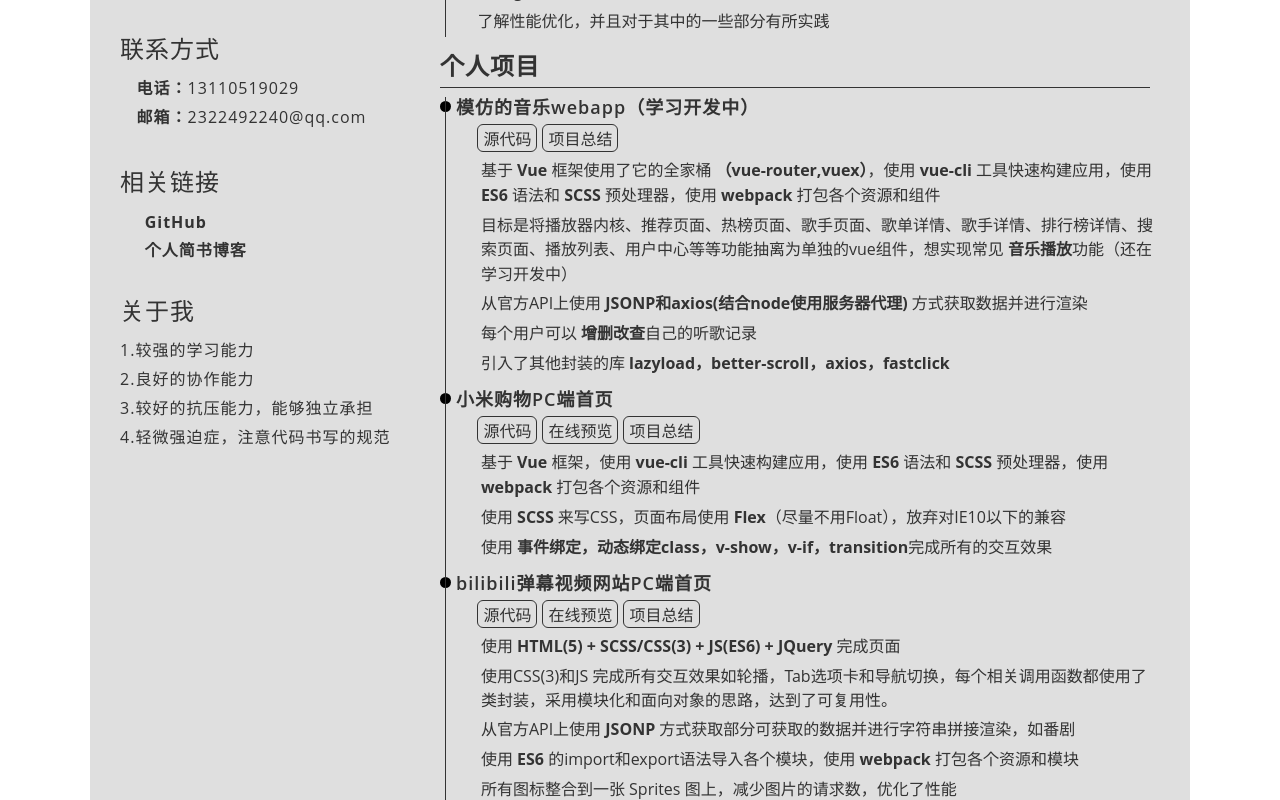
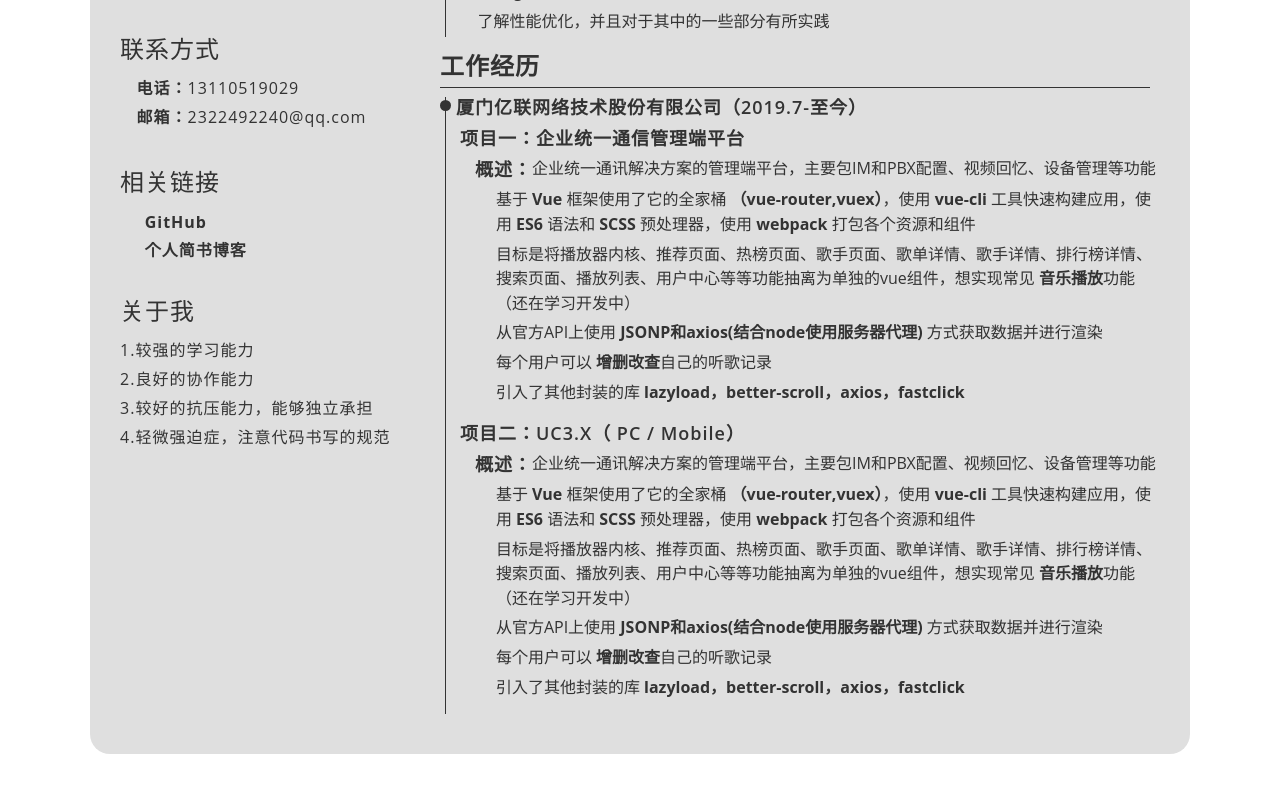
Before and after one commit to JAZI6/backup-resume, a Vue app: page / in a window 1280 px wide. Shown: the part 600-1400 px from the top of the page. Built offline with nearby package versions, Linux system fonts and the light colour scheme; a web font is replaced by a local one.

Commit message:
feat: 2020-7-26提交

```diff
--- a/src/components/Right.vue
+++ b/src/components/Right.vue
@@ -117,15 +117,24 @@
     </div>
 
     <div class="project">
-      <p class="title">个人项目</p>
-      <div class="content">
+      <p class="title">工作经历</p>
+      <div class="content project-content">
         <p class="sec-title">
-          <span class="dot"></span>模仿的音乐webapp（学习开发中）
+          <span class="dot"></span>厦门亿联网络技术股份有限公司（2019.7-至今）
         </p>
         <p class="link">
-          <span class="icon">&#xe67c;</span>
-          <a target="_blank" href="https://github.com/JAZI6/wyy-music-demo">源代码</a>
-          <a target="_blank" href="https://www.jianshu.com/p/72ea0b8c978d">项目总结</a>
+          <!-- <span class="chenjz-icon">&#xe611;</span> -->
+          <span class="project-key-word">项目一：</span>
+          <span class="project-item-name">企业统一通信管理端平台</span>
+          <!-- <a target="_blank" href="https://github.com/JAZI6/wyy-music-demo">源代码</a>
+          <a target="_blank" href="https://www.jianshu.com/p/72ea0b8c978d">项目总结</a> -->
+        </p>
+        <p class="text">
+          <!-- <span class="chenjz-icon">&#xe60f;</span> -->
+          <span class="project-key-word">概述：</span>
+          <span>
+            企业统一通讯解决方案的管理端平台，主要包IM和PBX配置、视频回忆、设备管理等功能
+          </span>
         </p>
         <p class="text">
           <span class="iconfont"></span>
@@ -169,7 +178,64 @@
           </span>
         </p>
       </div>
-      <div class="content">
+      <div class="content project-content">
+        <p class="link">
+          <!-- <span class="chenjz-icon">&#xe611;</span> -->
+          <span class="project-key-word">项目二：</span>
+          <span class="project-item-name">UC3.X（ PC / Mobile）</span>
+          <!-- <a target="_blank" href="https://github.com/JAZI6/wyy-music-demo">源代码</a>
+          <a target="_blank" href="https://www.jianshu.com/p/72ea0b8c978d">项目总结</a> -->
+        </p>
+        <p class="text">
+          <!-- <span class="chenjz-icon">&#xe60f;</span> -->
+          <span class="project-key-word">概述：</span>
+          <span>
+            企业统一通讯解决方案的管理端平台，主要包IM和PBX配置、视频回忆、设备管理等功能
+          </span>
+        </p>
+        <p class="text">
+          <span class="iconfont"></span>
+          <span>
+            基于
+            <strong>Vue</strong> 框架使用了它的全家桶
+            <strong>（vue-router,vuex）</strong>，使用
+            <strong>vue-cli</strong> 工具快速构建应用，使用
+            <strong>ES6</strong> 语法和
+            <strong>SCSS</strong> 预处理器，使用
+            <strong>webpack</strong> 打包各个资源和组件
+          </span>
+        </p>
+        <p class="text">
+          <span class="iconfont"></span>
+          <span>
+            目标是将播放器内核、推荐页面、热榜页面、歌手页面、歌单详情、歌手详情、排行榜详情、搜索页面、播放列表、用户中心等等功能抽离为单独的vue组件，想实现常见
+            <strong>音乐播放</strong>功能（还在学习开发中）
+          </span>
+        </p>
+        <p class="text">
+          <span class="iconfont"></span>
+          <span>
+            从官方API上使用
+            <strong>JSONP和axios(结合node使用服务器代理)</strong>
+            方式获取数据并进行渲染
+          </span>
+        </p>
+        <p class="text">
+          <span class="iconfont"></span>
+          <span>
+            每个用户可以
+            <strong>增删改查</strong>自己的听歌记录
+          </span>
+        </p>
+        <p class="text">
+          <span class="iconfont"></span>
+          <span>
+            引入了其他封装的库
+            <strong>lazyload，better-scroll，axios，fastclick</strong>
+          </span>
+        </p>
+      </div>
+      <!-- <div class="content">
         <p class="sec-title">
           <span class="dot"></span>小米购物PC端首页
         </p>
@@ -205,8 +271,8 @@
             <strong>事件绑定，动态绑定class，v-show，v-if，transition</strong>完成所有的交互效果
           </span>
         </p>
-      </div>
-      <div class="content">
+      </div> -->
+      <!-- <div class="content">
         <p class="sec-title">
           <span class="dot"></span>bilibili弹幕视频网站PC端首页
         </p>
@@ -296,7 +362,7 @@
             <strong>AJAX</strong>来获取自己写的假JSON数据
           </span>
         </p>
-      </div>
+      </div> -->
     </div>
   </div>
 </template>
@@ -312,7 +378,7 @@
   overflow: hidden;
   display: flex;
   flex-direction: column;
-  justify-content: space-between;
+  // justify-content: space-between;
   .project,
   .skill {
     position: relative;
@@ -347,9 +413,10 @@
         .dot {
           height: 11px;
           width: 11px;
+          margin-top: -1px;
           margin-right: 5px;
           border-radius: 50%;
-          background-color: #000;
+          background-color: #333;
         }
       }
       .link {
@@ -367,6 +434,15 @@
             color: white;
             background-color: black;
           }
+        }
+        > .chenjz-icon {
+          margin-top: 2px;
+          margin-right: 5px;
+        }
+        > .project-item-name {
+          font-size: 18px;
+          letter-spacing: 1px;
+          font-weight: 600;
         }
       }
       .text {
@@ -387,7 +463,7 @@
           line-height: 1.5;
           margin-top: -1px;
         }
-        .icon {
+        .icon,.chenjz-icon {
           margin-top: 2px;
           margin-right: 5px;
         }
@@ -404,6 +480,17 @@
           border: 1px solid #333;
         }
       }
+      &.project-content {
+        margin-bottom: 15px;
+        .text {
+          padding-left: 35px;
+        }
+        .project-key-word {
+          font-size: 18px;
+          letter-spacing: 1px;
+          font-weight: 600;
+        }
+      }
     }
   }
 }
@@ -417,15 +504,13 @@
     url("//at.alicdn.com/t/font_gq5r7ev6op28d7vi.svg#iconfont") format("svg");
 }
 @font-face {
-  font-family: "chenjz-iconfont"; /* project id 1952750 */
-  src: url("//at.alicdn.com/t/font_1952750_dlcig94sapt.eot");
-  src: url("//at.alicdn.com/t/font_1952750_dlcig94sapt.eot?#iefix")
-      format("embedded-opentype"),
-    url("//at.alicdn.com/t/font_1952750_dlcig94sapt.woff2") format("woff2"),
-    url("//at.alicdn.com/t/font_1952750_dlcig94sapt.woff") format("woff"),
-    url("//at.alicdn.com/t/font_1952750_dlcig94sapt.ttf") format("truetype"),
-    url("//at.alicdn.com/t/font_1952750_dlcig94sapt.svg#chenjz-iconfont")
-      format("svg");
+  font-family: 'chenjz-iconfont';  /* project id 1952750 */
+  src: url('//at.alicdn.com/t/font_1952750_vmu39aa95cr.eot');
+  src: url('//at.alicdn.com/t/font_1952750_vmu39aa95cr.eot?#iefix') format('embedded-opentype'),
+  url('//at.alicdn.com/t/font_1952750_vmu39aa95cr.woff2') format('woff2'),
+  url('//at.alicdn.com/t/font_1952750_vmu39aa95cr.woff') format('woff'),
+  url('//at.alicdn.com/t/font_1952750_vmu39aa95cr.ttf') format('truetype'),
+  url('//at.alicdn.com/t/font_1952750_vmu39aa95cr.svg#chenjz-iconfont') format('svg');
 }
 .iconfont {
   font-family: "iconfont" !important;
```
